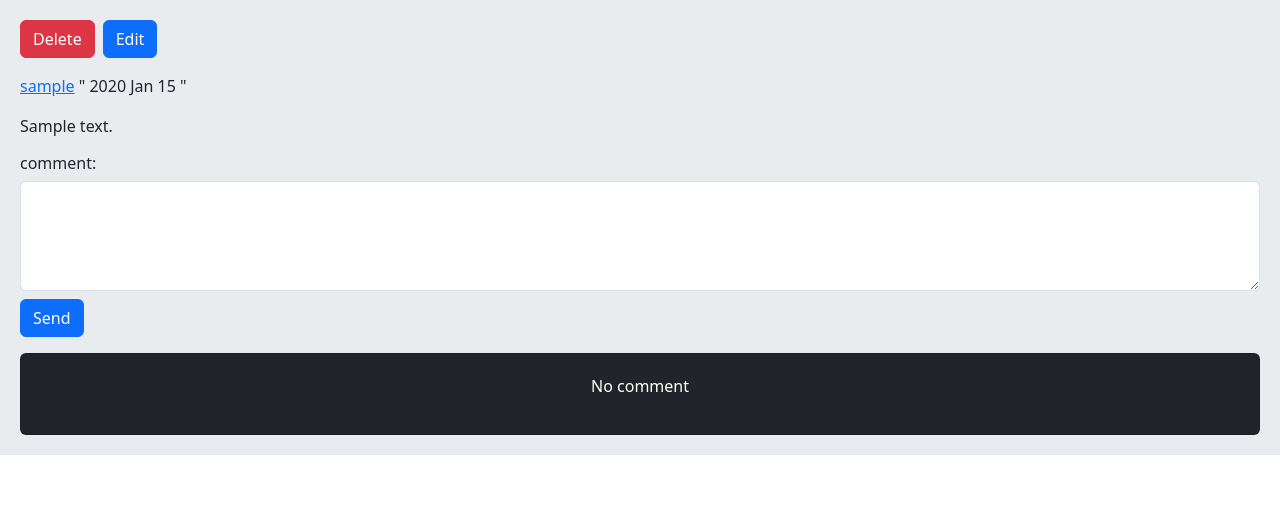
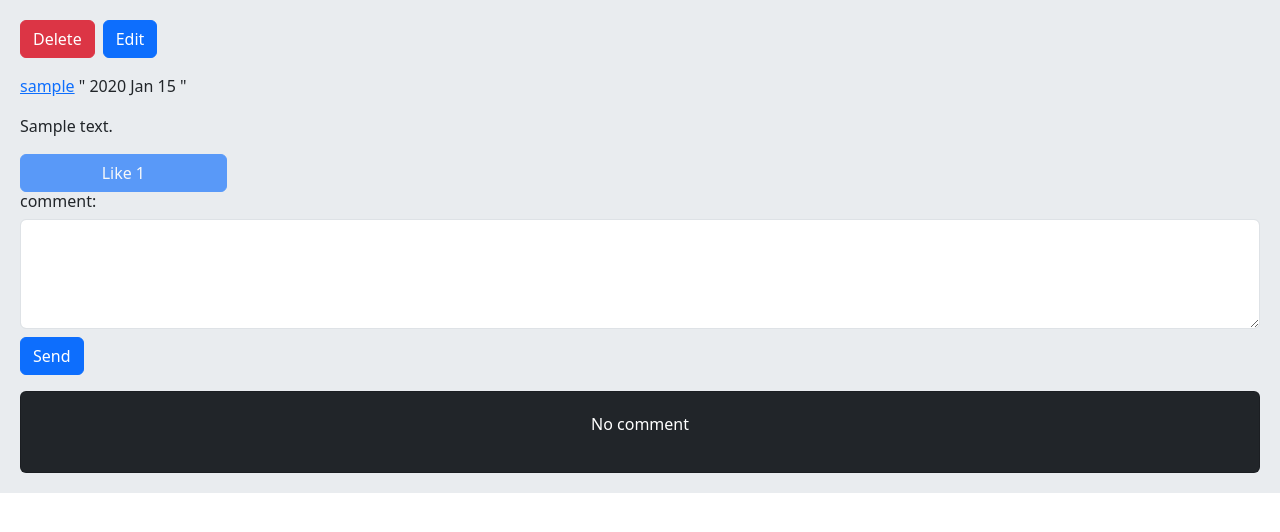
Before and after one commit to daryoushjamshidi8080/social-network, a Django app: a page that uses project/post/templates/post/detail_post.html in a window 1280 px wide. Shown: the part 56-588 px from the top of the page. Run offline with Django 5.2, Linux system fonts and the light colour scheme; a user stored in the database is signed in; tables that the repository leaves empty hold one stand-in row (values such as "Sample post").

Commit message:
complete process like btn an view

```diff
--- a/project/home/views.py
+++ b/project/home/views.py
@@ -25,11 +25,14 @@ class PostDetailView(View):
         return super().setup(request, *args, **kwargs)
 
     def get(self, request, post_id, post_slug):
+
+        can_like = False
+        if request.user.is_authenticated and self.post_instance.user_can_like(request.user):
+            can_like = True
         form = self.form_class()
-
         comments = self.post_instance.pcomments.filter(is_reply=False)
 
-        return render(request, 'post/detail_post.html', {'post': self.post_instance, 'comments': comments, 'form': form, 'reply_form': self.form_class_reply()})
+        return render(request, 'post/detail_post.html', {'post': self.post_instance, 'comments': comments, 'form': form, 'reply_form': self.form_class_reply(), 'can_like': can_like})
 
     @method_decorator(login_required)
     def post(self, request, *args, **kwargs):
--- a/project/post/admin.py
+++ b/project/post/admin.py
@@ -1,5 +1,5 @@
 from django.contrib import admin
-from .models import Post, Comment
+from .models import Post, Comment, Vote
 
 
 @admin.register(Post)
@@ -17,3 +17,6 @@ class CommentAdmin(admin.ModelAdmin):
     search_fields = ('body', )
     list_filter = ('created', )
     raw_id_fields = ('user', 'post', 'reply')
+
+
+admin.site.register(Vote)
--- a/project/post/models.py
+++ b/project/post/models.py
@@ -22,6 +22,15 @@ class Post(models.Model):
     def get_absolute_url(self):
         return reverse('home:post_detail', args=(self.id, self.slug))
 
+    def likes_count(self):
+        return self.pvotes.count()
+
+    def user_can_like(self, user):
+        user_like = user.uvotes.filter(post=self)
+        if user_like.exists():
+            return True
+        return False
+
 
 class Comment(models.Model):
     user = models.ForeignKey(
@@ -42,7 +51,7 @@ class Vote(models.Model):
     user = models.ForeignKey(
         User, on_delete=models.CASCADE, related_name='uvotes')
     post = models.ForeignKey(
-        User, on_delete=models.CASCADE, related_name='pvotes')
+        Post, on_delete=models.CASCADE, related_name='pvotes')
 
     def __str__(self):
         return f'{self.user} - linked {self.post.slug}'
--- a/project/post/templates/post/detail_post.html
+++ b/project/post/templates/post/detail_post.html
@@ -19,6 +19,7 @@
 
 
     {% if request.user.is_authenticated %}
+        <a class="{% if can_like %} disabled {% endif %} btn btn-primary col-md-2" href="{% url 'post:post_like' post.id %}">Like {{ post.likes_count }}</a>
         <form action="" novalidate method="post">
             {% csrf_token %}
 
--- a/project/post/urls.py
+++ b/project/post/urls.py
@@ -7,5 +7,6 @@ app_name = 'post'
 urlpatterns = [
     path('delete/<int:post_id>/', views.PostDeleteView.as_view(), name='post_delete'),
     path('update/<int:post_id>/', views.PostUpdateView.as_view(), name='post_update'),
-    path('create/', views.PostCreateView.as_view(), name='post_create')
+    path('create/', views.PostCreateView.as_view(), name='post_create'),
+    path('link/<int:post_id>/', views.PostLikeView.as_view(), name='post_like')
 ]
```
Also changed, not shown: project/post/views.py (+17 -1 lines), project/post/migrations/0005_alter_vote_post.py (added).
